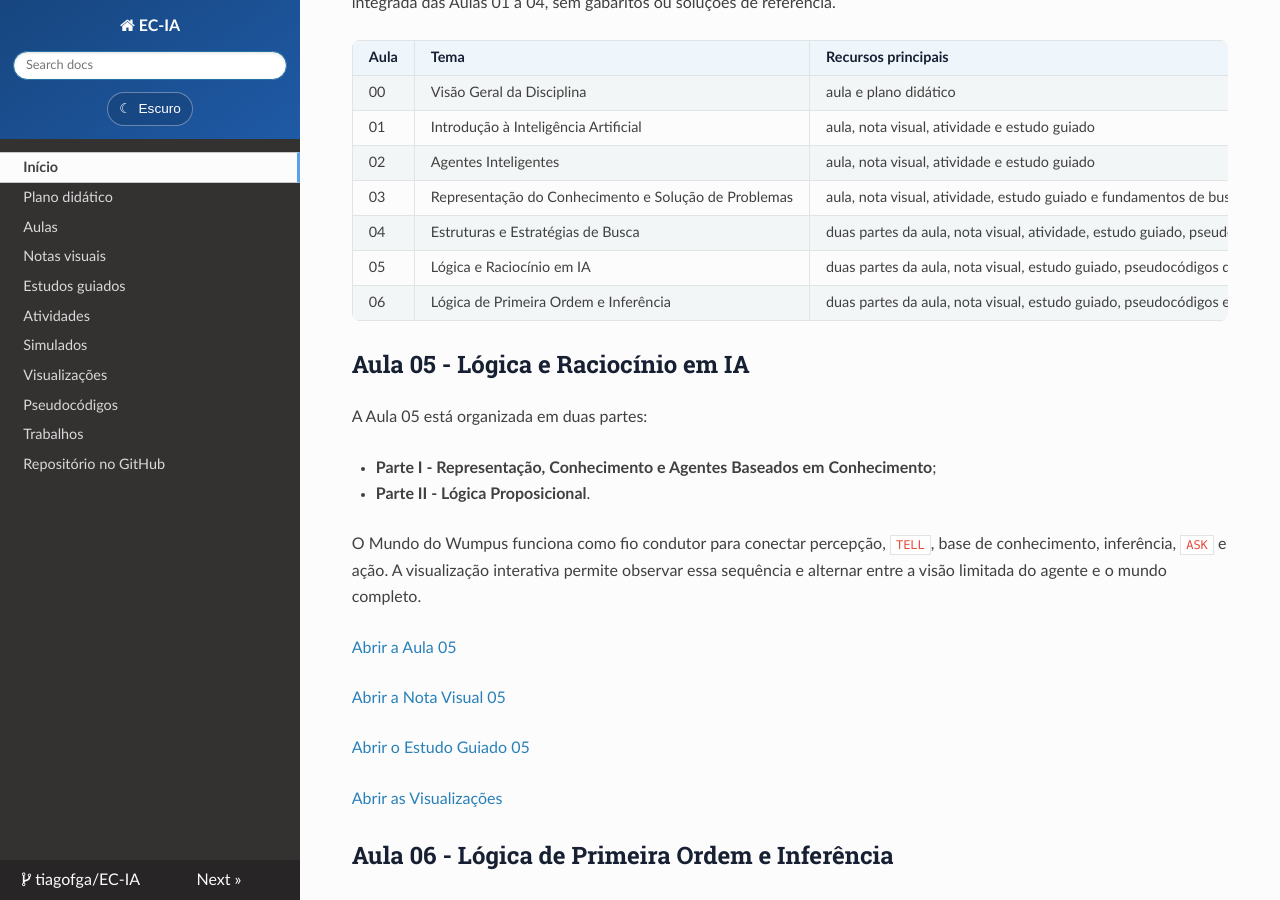
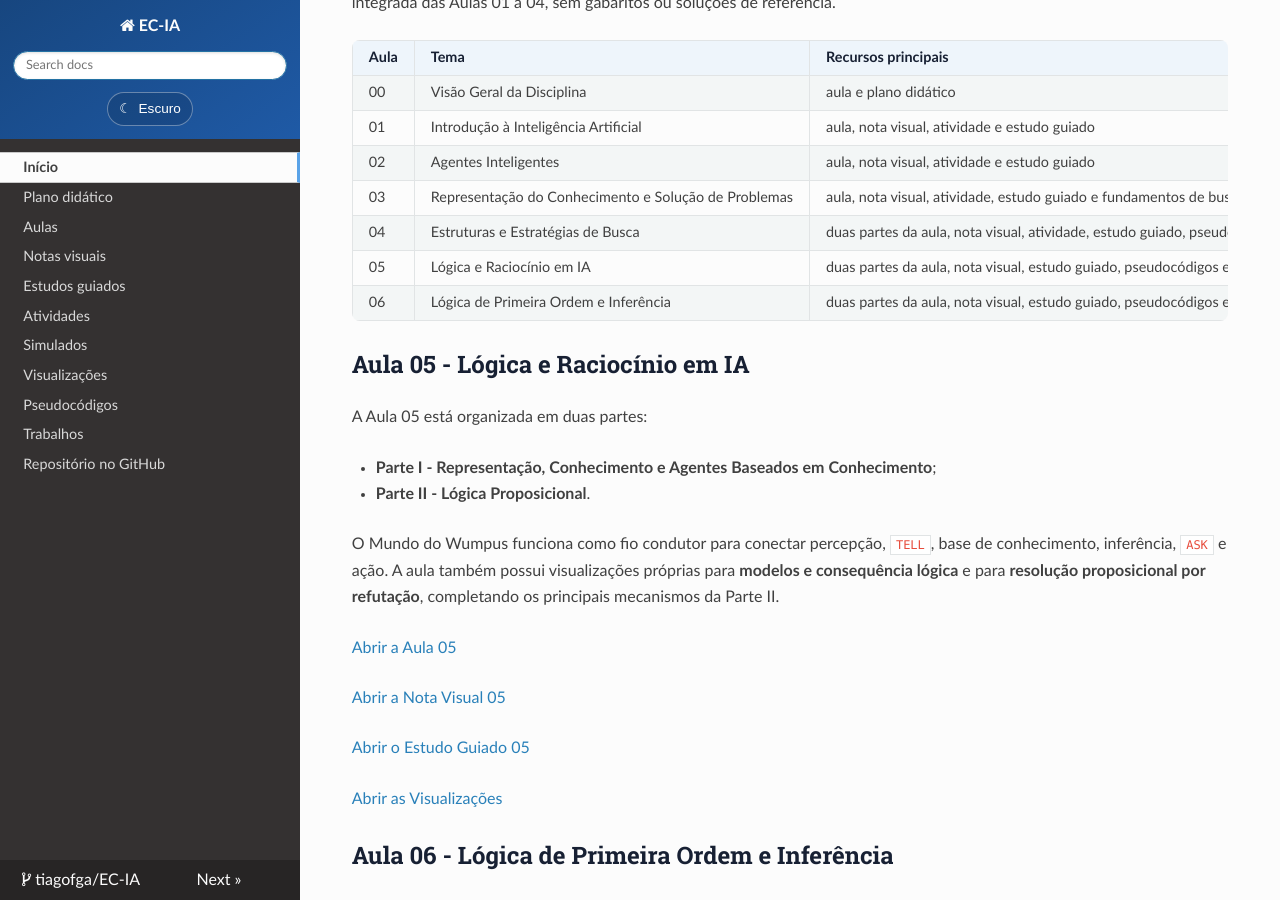
Before and after one commit to tiagofga/EC-IA, an MkDocs documentation site: the page built from docs/index.md, in a window 1280 px wide and 900 px high, scrolled down 867 px. Built offline with MkDocs 1.6.1, drawn with Linux system fonts in a browser that asks for light colours; nearby versions of some CDN libraries; some of the changed text lies outside the part shown.

Commit message:
docs(site): feature aula 05 logic visualizations

```diff
--- a/docs/index.md
+++ b/docs/index.md
@@ -30,7 +30,7 @@
 | 02 | Agentes Inteligentes | aula, nota visual, atividade e estudo guiado |
 | 03 | Representação do Conhecimento e Solução de Problemas | aula, nota visual, atividade, estudo guiado e fundamentos de busca |
 | 04 | Estruturas e Estratégias de Busca | duas partes da aula, nota visual, atividade, estudo guiado, pseudocódigos, visualizações e Trabalho 01 |
-| 05 | Lógica e Raciocínio em IA | duas partes da aula, nota visual, estudo guiado, pseudocódigos de lógica e Mundo do Wumpus interativo |
+| 05 | Lógica e Raciocínio em IA | duas partes da aula, nota visual, estudo guiado, pseudocódigos e visualizações de Wumpus, modelos e resolução |
 | 06 | Lógica de Primeira Ordem e Inferência | duas partes da aula, nota visual, estudo guiado, pseudocódigos e visualizações de unificação e inferência |
 
 ## Aula 05 - Lógica e Raciocínio em IA
@@ -40,7 +40,7 @@
 - **Parte I - Representação, Conhecimento e Agentes Baseados em Conhecimento**;
 - **Parte II - Lógica Proposicional**.
 
-O Mundo do Wumpus funciona como fio condutor para conectar percepção, `TELL`, base de conhecimento, inferência, `ASK` e ação. A visualização interativa permite observar essa sequência e alternar entre a visão limitada do agente e o mundo completo.
+O Mundo do Wumpus funciona como fio condutor para conectar percepção, `TELL`, base de conhecimento, inferência, `ASK` e ação. A aula também possui visualizações próprias para **modelos e consequência lógica** e para **resolução proposicional por refutação**, completando os principais mecanismos da Parte II.
 
 [Abrir a Aula 05](aulas/)
 
@@ -78,7 +78,7 @@
 
 ## Visualizações
 
-A Aula 04 possui um visualizador de estratégias de busca baseado em **traces pré-calculados**. A Aula 05 acrescenta o mini laboratório interativo do Mundo do Wumpus. A Aula 06 adiciona visualizações passo a passo para **unificação** e para comparação entre **encadeamento direto e reverso**.
+A Aula 04 possui um visualizador de estratégias de busca baseado em **traces pré-calculados**. A Aula 05 possui três visualizações complementares: **Mundo do Wumpus**, **modelos e consequência lógica** e **resolução proposicional**. A Aula 06 adiciona visualizações passo a passo para **unificação** e para comparação entre **encadeamento direto e reverso**.
 
 As visualizações compartilham a mesma identidade visual: azul como cor principal; verde para solução/sucesso; amarelo para atenção ou fronteira; vermelho para estados críticos; violeta para diferenciações específicas. A interface foi pensada para funcionar em desktop, tablet e celular.
 
```
